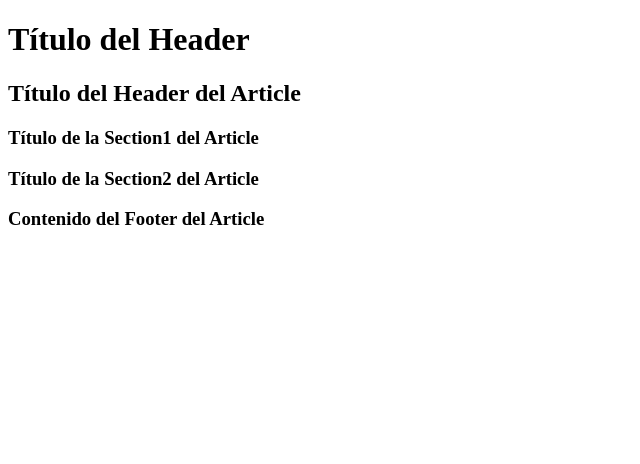
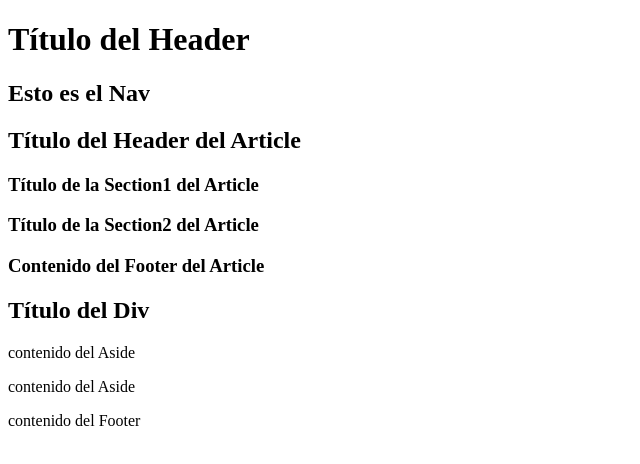
Before and after one commit to carmonacz/estructurabasicahtml, a plain HTML site: page index.html in a window 1280 px wide. Shown: the whole page, without its empty margins (0-640 px from the left). Drawn offline with Linux system fonts and the light colour scheme.

Commit message:
Index Corregido

```diff
--- a/index.html
+++ b/index.html
@@ -1,5 +1,5 @@
 <!DOCTYPE html>
-<html lang="en">
+<html lang="es">
   <head>
     <meta charset="UTF-8" />
     <meta http-equiv="X-UA-Compatible" content="IE=edge" />
@@ -8,7 +8,7 @@
   </head>
   <body>
     <header><h1>Título del Header</h1></header>
-    <nav></nav>
+    <nav><h2>Esto es el Nav</h2></nav>
 
     <article>
       <header><h2>Título del Header del Article</h2></header>
@@ -17,9 +17,10 @@
       <footer><h3>Contenido del Footer del Article</h3></footer>
     </article>
     <div>
-      <aside></aside>
-      <aside></aside>
+      <h2>Título del Div</h2>
+      <aside><p>contenido del Aside</p></aside>
+      <aside><p>contenido del Aside</p></aside>
     </div>
-    <footer></footer>
+    <footer><p>contenido del Footer</p></footer>
   </body>
 </html>
```
